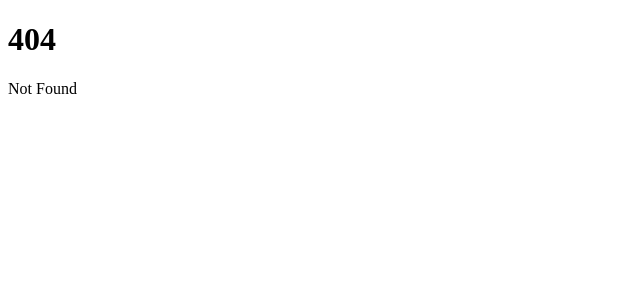
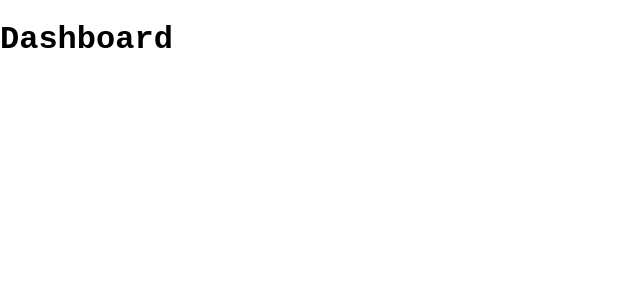
Before and after one commit to boris-lok/attorneys-website, a SvelteKit app in the folder ui/: page /admin/dashboard in a window 1280 px wide. Before the commit this address had no page. Shown: the top 300 px of the page, without its empty margins (0-640 px from the left). Built offline with nearby package versions, Linux system fonts and the light colour scheme.

Commit message:
[Feature] Create a simple dashboard page.

```diff
--- /dev/null
+++ b/ui/src/routes/admin/+layout.svelte
@@ -0,0 +1,5 @@
+<script lang="ts">
+    import '../../styles/global.scss';
+</script>
+
+<slot/>
--- /dev/null
+++ b/ui/src/routes/admin/dashboard/+page.svelte
@@ -0,0 +1 @@
+<h1>Dashboard</h1>
```
